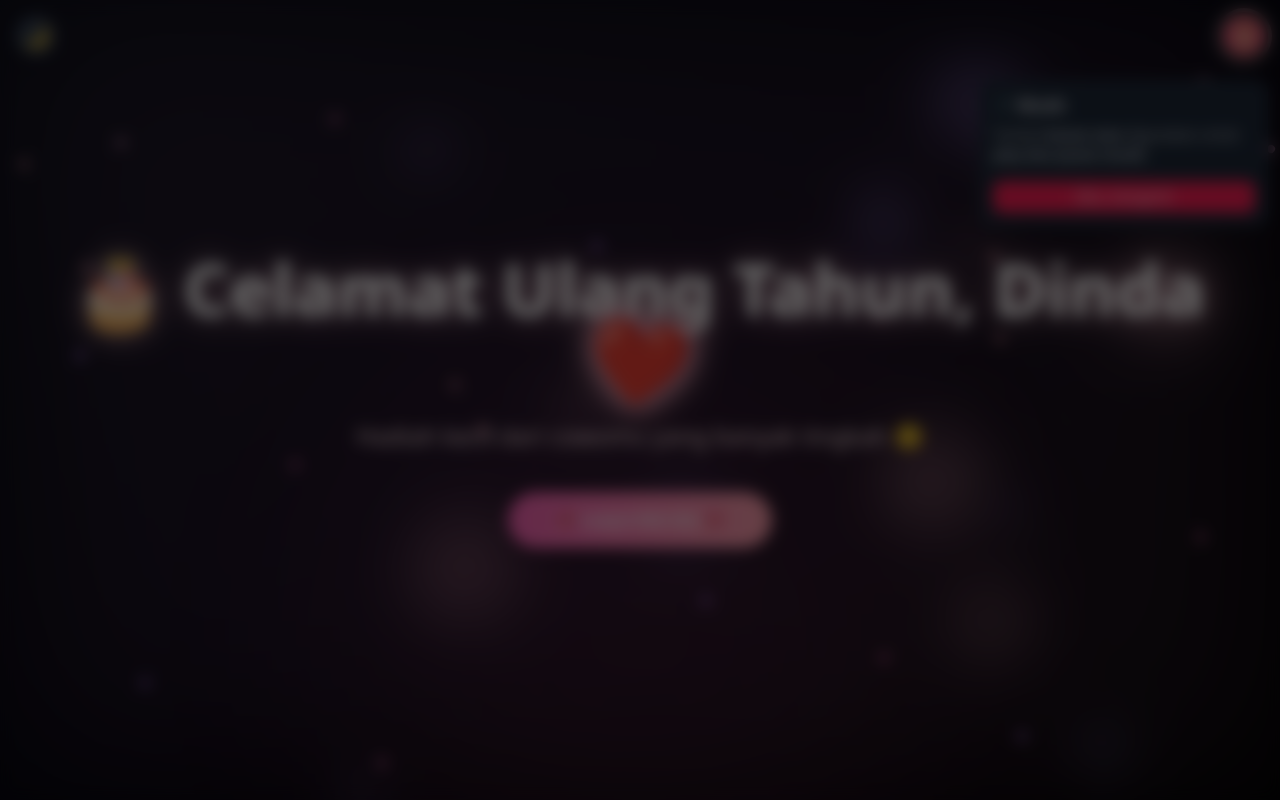
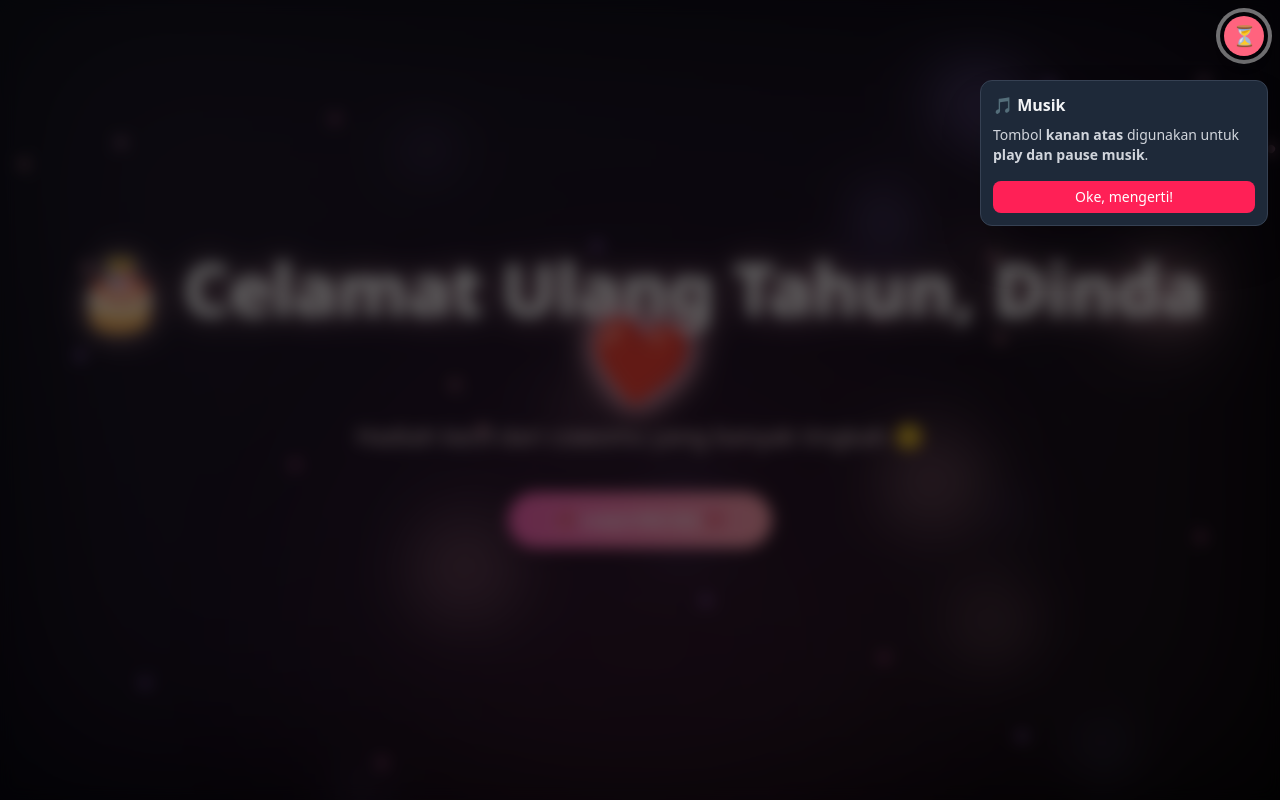
Before and after one commit to faturrahman10/birtday-gift, a React (Vite) app: page /home in a window 1280 px wide. Both pictures are taken after a click on the button "Oke, mengerti!". Shown: the top 800 px of the page. Built offline with nearby package versions, Linux system fonts and the light colour scheme.

Commit message:
fix error from feature card info button

```diff
--- a/src/components/CardInfoButton.jsx
+++ b/src/components/CardInfoButton.jsx
@@ -1,20 +1,31 @@
 import React, { useEffect, useState } from "react";
 
-export default function CardInfoButton() {
-  const [step, setStep] = useState(0); // 0 = belum mulai, 1 = dark mode, 2 = music, 3 = selesai
+export default function CardInfoButton({ setStepFromParent = () => {} }) {
+  const [step, setStep] = useState(0); // 0 = belum, 1 = dark, 2 = music, 3 = done
 
   useEffect(() => {
     const seen = localStorage.getItem("onboarding_v1_done");
     if (!seen) {
-      setStep(1); // mulai dari card dark mode
+      // mulai tutorial
+      setStep(1);
     }
+    // eslint-disable-next-line react-hooks/exhaustive-deps
   }, []);
 
+  // Kirim step ke parent (jika parent mengirim handler)
+  useEffect(() => {
+    try {
+      setStepFromParent && setStepFromParent(step);
+    } catch (e) {
+      // safe
+    }
+  }, [step, setStepFromParent]);
+
   const nextStep = () => {
-    if (step === 1) setStep(2); // ke card musik
+    if (step === 1) setStep(2);
     else if (step === 2) {
       localStorage.setItem("onboarding_v1_done", "yes");
-      setStep(3); // selesai
+      setStep(3);
     }
   };
 
@@ -22,27 +33,23 @@ export default function CardInfoButton() {
 
   return (
     <>
-      {/* =======================
-          LIGHTBOX BACKDROP
-      ======================== */}
+      {/* OVERLAY (di bawah tombol z-50) */}
       <div
         className={`
           fixed inset-0 bg-black/60 backdrop-blur-sm
-          ${step === 1 ? "z-50" : "z-51"}
+          z-20
         `}
-      ></div>
+      />
 
-      {/* =======================
-          HIGHLIGHT SPOTLIGHT
-      ======================== */}
+      {/* SPOTLIGHT RING (di atas overlay tetapi BAWAH tombol) */}
       {step === 1 && (
         <div
           className="
             fixed top-3 left-3 w-12 h-12
             rounded-full ring-4 ring-white/80
-            z-50 pointer-events-none animate-pulse
+            z-40 pointer-events-none animate-pulse
           "
-        ></div>
+        />
       )}
 
       {step === 2 && (
@@ -50,22 +57,20 @@ export default function CardInfoButton() {
           className="
             fixed top-3 right-3 w-12 h-12
             rounded-full ring-4 ring-white/80
-            z-50 pointer-events-none animate-pulse
+            z-40 pointer-events-none animate-pulse
           "
-        ></div>
+        />
       )}
 
-      {/* =======================
-          CARD CONTENT
-      ======================== */}
+      {/* CARD (di atas overlay, TETAPI di bawah tombol) */}
       <div
         className={`
           fixed top-20
-          ${step === 1 ? "left-3 z-51" : "right-3 z-50"}
+          ${step === 1 ? "left-3" : "right-3"}
+          z-30
           bg-white dark:bg-gray-800
           border border-gray-200 dark:border-gray-700
           shadow-2xl rounded-xl p-3 w-72
-          animate-fadeIn
         `}
       >
         {step === 1 && (
@@ -74,8 +79,8 @@ export default function CardInfoButton() {
               🌙 Dark Mode
             </h3>
             <p className="text-sm text-gray-600 dark:text-gray-300">
-              Tombol <b>kiri atas</b> digunakan untuk mengganti tema antara
-              <b> dark / light mode</b>.
+              Tombol <b>kiri atas</b> digunakan untuk mengganti tema antara{" "}
+              <b>dark / light mode</b>.
             </p>
           </>
         )}
--- a/src/layout/MainLayout.jsx
+++ b/src/layout/MainLayout.jsx
@@ -1,6 +1,6 @@
 import { Outlet, useLocation } from "react-router-dom";
 import { useEffect, useRef, useState } from "react";
-import CardInfoButton from "../components/CardInfoButton"; // ⬅ TAMBAHKAN INI
+import CardInfoButton from "../components/CardInfoButton";
 
 export default function MainLayout() {
   const location = useLocation();
@@ -8,52 +8,49 @@ export default function MainLayout() {
   const [darkMode, setDarkMode] = useState(true);
   const [musicPlaying, setMusicPlaying] = useState(false);
   const [audioLoaded, setAudioLoaded] = useState(false);
+  const [onboardingStep, setOnboardingStep] = useState(0);
+
   const audioRef = useRef(null);
 
-  // Scroll ke atas setiap ganti halaman
+  // scroll to top on route change (kamu pakai ini sebelumnya)
   useEffect(() => {
     window.scrollTo(0, 0);
   }, [location.pathname]);
 
-  // Dark Mode
+  // dark mode apply
   useEffect(() => {
     const html = document.documentElement;
     darkMode ? html.classList.add("dark") : html.classList.remove("dark");
   }, [darkMode]);
 
-  // Load audio
+  // load audio
   useEffect(() => {
     const audio = audioRef.current;
     if (!audio) return;
-
     const onLoaded = () => setAudioLoaded(true);
     audio.addEventListener("loadeddata", onLoaded);
     audio.load();
-
     return () => audio.removeEventListener("loadeddata", onLoaded);
   }, []);
 
-  // Global Audio
+  // expose globals if perlu (tetap)
   useEffect(() => {
     const audio = audioRef.current;
     if (!audio) return;
-
     window.__GLOBAL_AUDIO__ = audio;
-
     window.__PLAY_MUSIC__ = async () => {
       try {
         await audio.play();
         setMusicPlaying(true);
-      } catch (err) {
-        console.warn("Play blocked:", err);
+      } catch (e) {
+        console.warn("Play blocked:", e);
       }
     };
   }, []);
 
-  // Toggle Music
+  // toggle music button
   const toggleMusic = async () => {
     if (!audioLoaded) return;
-
     const audio = audioRef.current;
     if (musicPlaying) {
       audio.pause();
@@ -66,7 +63,6 @@ export default function MainLayout() {
     }
   };
 
-  // Halaman tanpa tombol
   const HIDE_BUTTONS = ["/secret"];
   const hideButtons = HIDE_BUTTONS.includes(location.pathname);
 
@@ -80,13 +76,23 @@ export default function MainLayout() {
         />
       </audio>
 
-      {/* INFO CARD */}
-      {!hideButtons && <CardInfoButton />}
+      {/* INFO ONBOARDING */}
+      {!hideButtons && (
+        <CardInfoButton
+          setStepFromParent={(s) => {
+            // terima update dari child
+            setOnboardingStep(s);
+          }}
+        />
+      )}
 
       {/* BUTTONS */}
       {!hideButtons && (
         <>
-          {/* MUSIC BUTTON */}
+          {/* MUSIC BUTTON — z-50 (di atas overlay + card + ring) */}
+          {(onboardingStep === 0 ||
+            onboardingStep === 3 ||
+            onboardingStep === 2) && (
             <button
               onClick={toggleMusic}
               className="
@@ -100,8 +106,12 @@ export default function MainLayout() {
             >
               {!audioLoaded ? "⏳" : musicPlaying ? "🎵" : "🔇"}
             </button>
+          )}
 
-          {/* DARK MODE BUTTON */}
+          {/* DARK MODE BUTTON — z-50 */}
+          {(onboardingStep === 0 ||
+            onboardingStep === 3 ||
+            onboardingStep === 1) && (
             <button
               onClick={() => setDarkMode(!darkMode)}
               className="
@@ -115,6 +125,7 @@ export default function MainLayout() {
             >
               {darkMode ? "🌙" : "🌞"}
             </button>
+          )}
         </>
       )}
 
```
Lines whose indentation alone changed are shown as unchanged.
